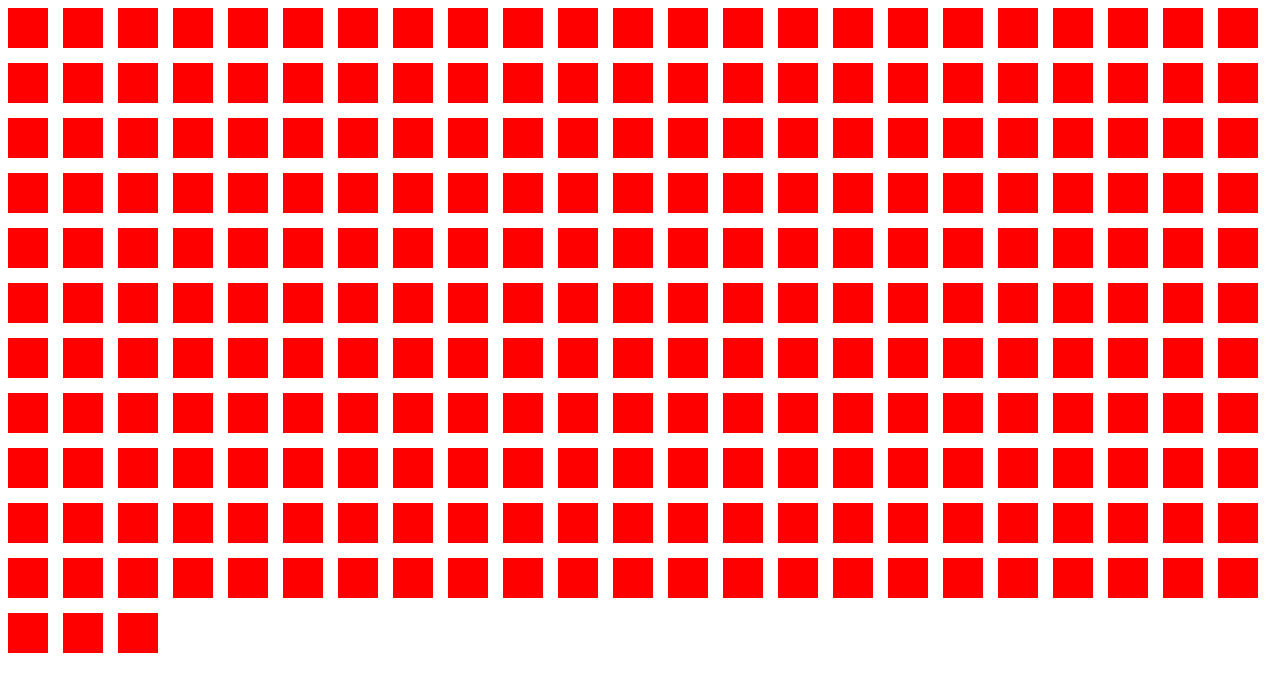
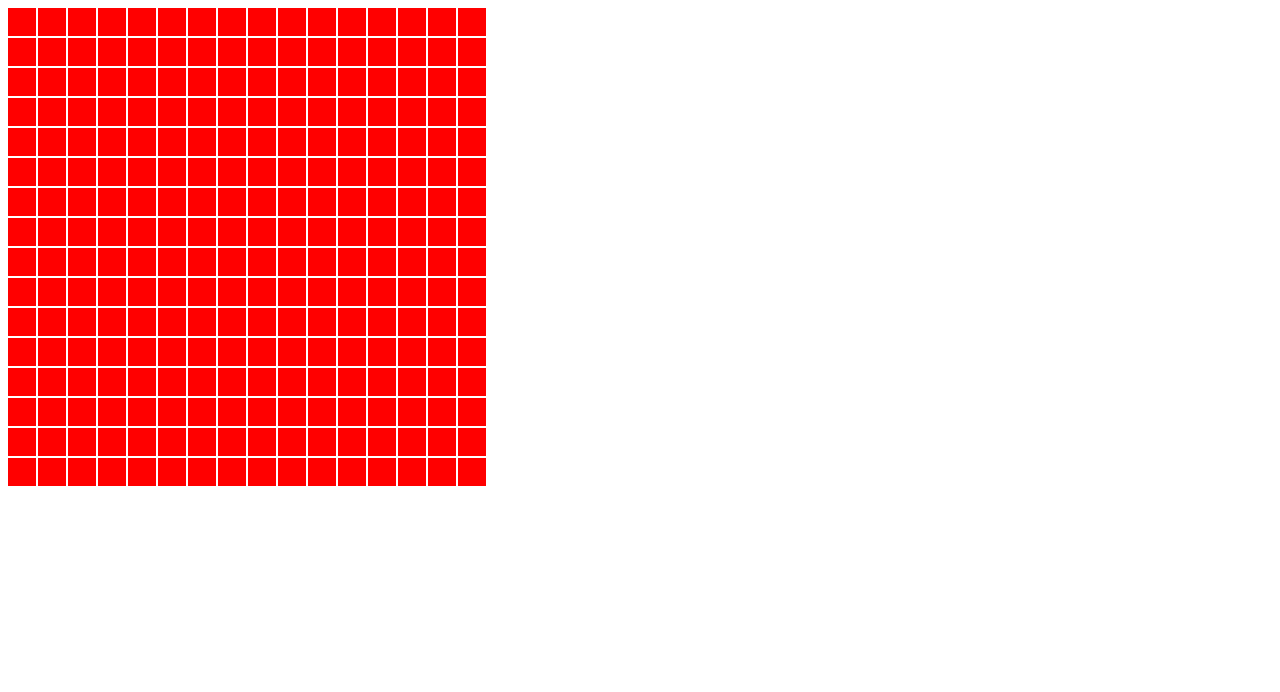
Before and after one commit to mohamedehab112007-arch/Etch-a-Sketch, a plain HTML site: page index.html in a window 1280 px wide. Drawn offline with Linux system fonts and the light colour scheme.

Commit message:
add the changeColor function but it is not finished .

```diff
--- a/script.js
+++ b/script.js
@@ -10,4 +10,14 @@ function displayGrid(num=16)
        container.appendChild(pixel);
     }
 }
+function changeColor()
+{
+    const grids=document.querySelectorAll("grid");
+    grids.forEach(function(element,index,array)
+    {
+     element.addEventListener("mouseenter",()=>{/* change the color*/});
+    })
+
+}
+
 displayGrid();
--- a/style.css
+++ b/style.css
@@ -4,11 +4,13 @@
     flex-direction: row;
     flex-wrap: wrap;
     flex: 1 1 auto;
-    gap: 15px;
+    gap: 2px;
+    width: 500px;
+    height: 450px;
 }
 .grid
 {
     background-color: red;
-    width: 40px;
-    height: 40px;
+    width: 28px;
+    height: 28px;
 }
```
